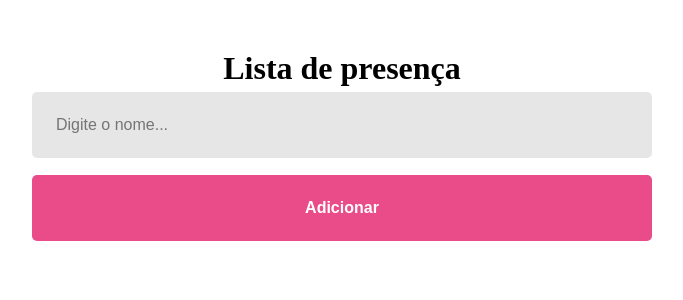
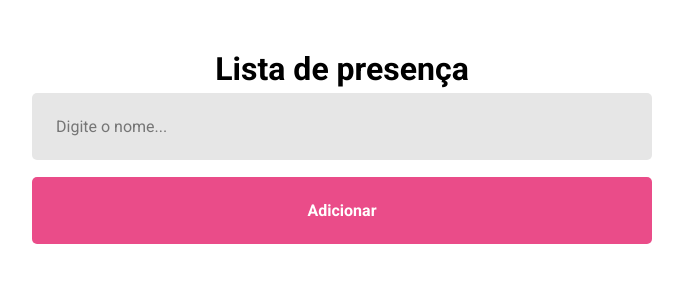
Before and after one commit to RibleBlock/reactapp, a React (Vite) app: page / in a window 1280 px wide. Shown: the top 300 px of the page, without its empty margins (298-981 px from the left). Built offline with nearby package versions, Linux system fonts and the light colour scheme.

Commit message:
importando fonts

```diff
--- a/index.html
+++ b/index.html
@@ -3,6 +3,11 @@
   <head>
     <meta charset="UTF-8" />
     <meta name="viewport" content="width=device-width, initial-scale=1.0" />
+    <!-- fonts -->
+    <link rel="preconnect" href="https://fonts.googleapis.com">
+    <link rel="preconnect" href="https://fonts.gstatic.com" crossorigin>
+    <link href="https://fonts.googleapis.com/css2?family=Roboto:wght@400;500;700&display=swap" rel="stylesheet">
+    <!-- -->
     <title>App list</title>
   </head>
   <body>
--- a/src/assets/styles/global.css
+++ b/src/assets/styles/global.css
@@ -4,3 +4,10 @@
   box-sizing: border-box;
   border: none;
 }
+
+body, input, button {
+  /* font-size: 62.5%; */
+  font-family: 'Roboto', sans-serif;
+
+  -webkit-font-smoothing: antialiased;
+}
```
